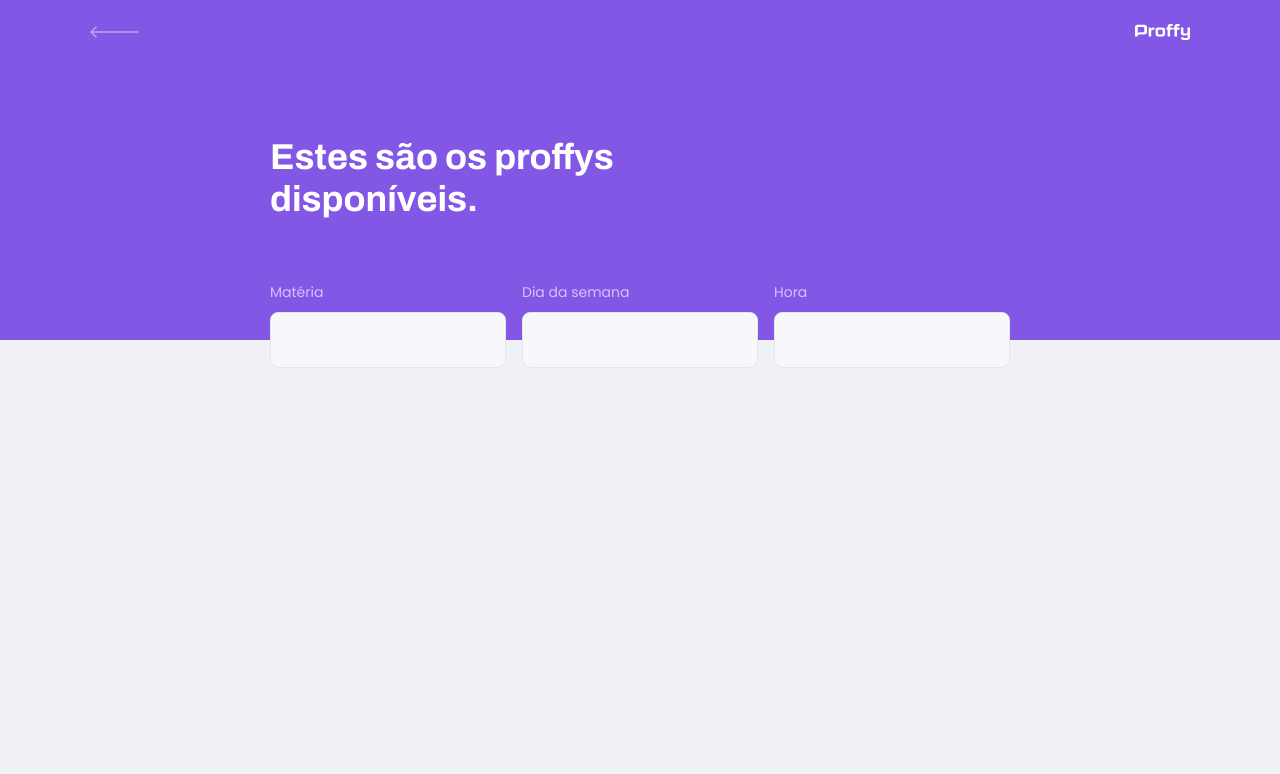
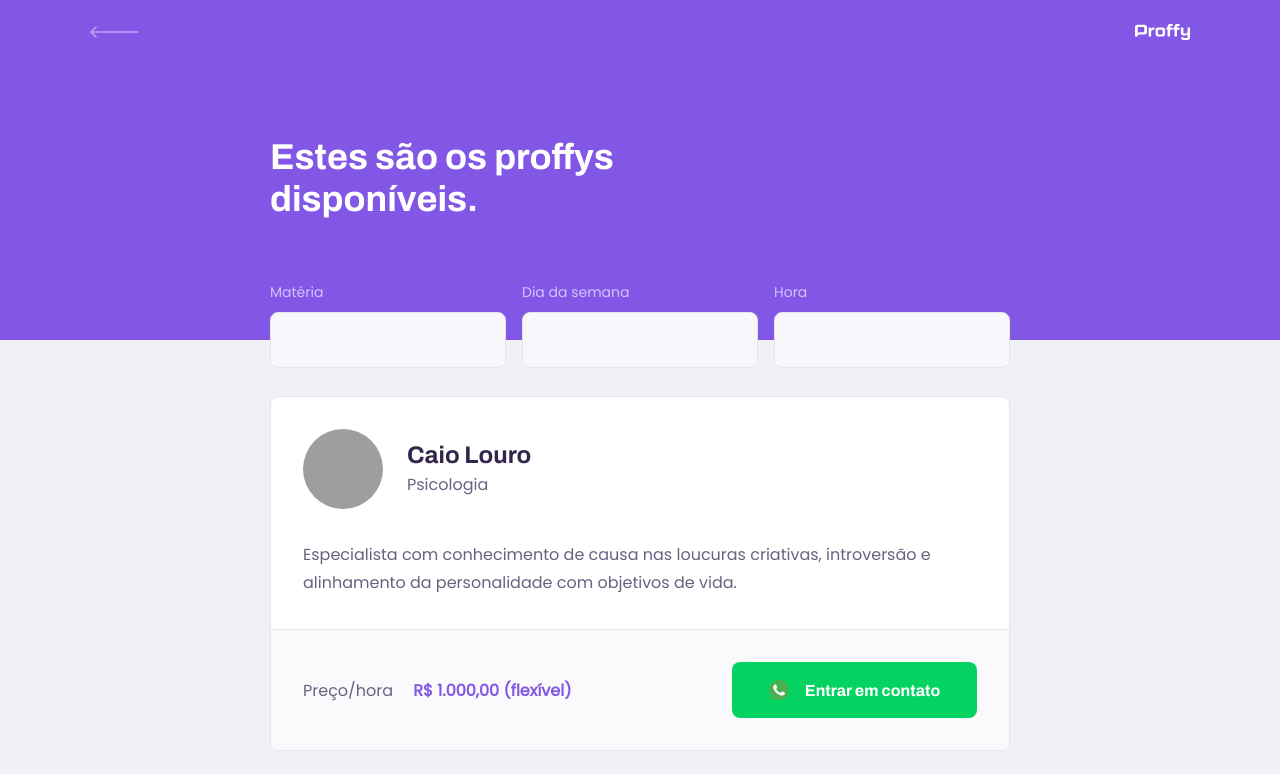
Before and after one commit to caiolouro/proffy-web, a React (Create React App) app: page /study in a window 1280 px wide. Shown: the top 774 px of the page. Built offline with nearby package versions, Linux system fonts and the light colour scheme; grey boxes are pictures that could not be loaded.

Commit message:
finished teacher list styling

```diff
--- a/src/assets/styles/global.css
+++ b/src/assets/styles/global.css
@@ -43,6 +43,7 @@
 
 body, input, button, textarea {
   font: 500 1.6rem Poppins;
+  color: var(--color-text-base);
 }
 
 .container {
--- /dev/null
+++ b/src/components/TeacherItem/index.tsx
@@ -0,0 +1,28 @@
+import React from "react";
+import './styles.css';
+import whatsAppIcon from '../../assets/images/icons/whatsapp.svg';
+
+function TeacherItem() {
+    return (
+        <article className="teacher-item">
+            <header>
+                <img src="https://avatars3.githubusercontent.com/u/8106520?s=460&u=6dc1b83eb03722debe3fc33399a054274ba554aa&v=4" alt="Caio Louro" />
+                <div>
+                    <strong>Caio Louro</strong>
+                    <span>Psicologia</span>
+                </div>
+            </header>
+
+            <p>Especialista com conhecimento de causa nas loucuras criativas, introversão e alinhamento da personalidade com objetivos de vida.</p>
+
+            <footer>
+                <p>Preço/hora <strong>R$ 1.000,00 (flexível)</strong></p>
+                <button type="button">
+                    <img src={whatsAppIcon} alt="WhatsApp" />Entrar em contato
+                </button>
+            </footer>
+        </article>
+    );
+}
+
+export default TeacherItem;
--- /dev/null
+++ b/src/components/TeacherItem/styles.css
@@ -0,0 +1,101 @@
+.teacher-item {
+    background: var(--color-box-base);
+    border: 1px solid var(--color-line-in-white);
+    border-radius: 0.8rem;
+    margin-top: 2.4rem;
+    overflow: hidden;
+}
+
+.teacher-item header {
+    padding: 3.2rem 2rem;
+    display: flex;
+    align-items: center;;
+}
+
+.teacher-item header img {
+    width: 8rem;
+    height: 8rem;
+    border-radius: 50%;
+}
+
+.teacher-item header div {
+    margin-left: 2.4rem;
+}
+
+.teacher-item header div strong {
+    font: 700 2.4rem Archivo;
+    display: block;
+    color: var(--color-text-title);
+}
+
+.teacher-item header div span {
+    font-size: 1.6rem;
+    display: block;
+    margin-top: 0.4rem;
+}
+
+.teacher-item > p {
+    padding: 0 2rem;
+    font-size: 1.6rem;
+    line-height: 2.8rem;
+}
+
+.teacher-item footer {
+    padding: 3.2rem 2rem;
+    background: var(--color-box-footer);
+    border-top: 1px solid var(--color-line-in-white);
+    margin-top: 3.2rem;
+    display: flex;
+    align-items: center;
+    justify-content: space-between;
+}
+
+.teacher-item footer p strong {
+    color: var(--color-primary);
+    font-size: 1.6rem;
+    display: block;
+}
+
+.teacher-item footer button {
+    width: 20rem;
+    height: 5.6rem;
+    background: var(--color-secundary);
+    color: var(--color-button-text);
+    border: 0;
+    border-radius: 0.8rem;
+    cursor: pointer;
+    font: 700 1.4rem Archivo;
+    display: flex;
+    align-items: center;
+    justify-content: space-evenly;
+    transition: 0.2s;
+}
+
+.teacher-item footer button:hover {
+    background: var(--color-secundary-dark);
+}
+
+@media (min-width: 700px) {
+    .teacher-item header, .teacher-item footer {
+        padding: 3.2rem;
+    }
+
+    .teacher-item > p {
+        padding: 0 3.2rem;
+    }
+
+    .teacher-item footer p strong {
+        display: initial;
+        margin-left: 1.6rem;
+    }
+
+    .teacher-item footer button {
+        width: 245px;
+        font-size: 1.6rem;
+        justify-content: center;
+    }
+
+    .teacher-item footer button img {
+        margin-right: 1.6rem;
+    }
+}
--- a/src/pages/TeacherList/index.tsx
+++ b/src/pages/TeacherList/index.tsx
@@ -1,6 +1,7 @@
 import React from 'react';
 import './styles.css';
 import PageHeader from '../../components/PageHeader';
+import TeacherItem from '../../components/TeacherItem';
 
 function TeacherList() {
     return (
@@ -21,6 +22,15 @@
                     </div>
                 </form>
             </PageHeader>
+
+            <main>
+                <TeacherItem />
+                <TeacherItem />
+                <TeacherItem />
+                <TeacherItem />
+                <TeacherItem />
+                <TeacherItem />
+            </main>
         </div>
     )
 }
--- a/src/pages/TeacherList/styles.css
+++ b/src/pages/TeacherList/styles.css
@@ -47,6 +47,11 @@
     transition-delay: 1s;
 }
 
+#page-teacher-list main {
+    margin: 3.2rem auto;
+    width: 90%;
+}
+
 @media (min-width: 700px) {
     #page-teacher-list {
         max-width: 100%;
@@ -63,4 +68,10 @@
     #search-teachers .input-block + .input-block {
         margin-top: 0;
     }
+
+    #page-teacher-list main {
+        padding: 3.2rem 0;
+        max-width: 740px;
+        margin: 0 auto;
+    }
 }
```
